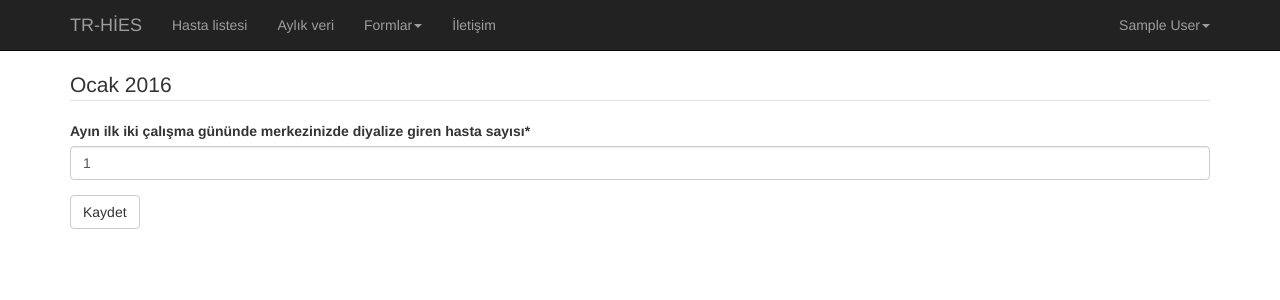
After one commit to shasanoglu/hemosurvey, a Django app: page /aylikveri/ in a window 1280 px wide. The commit adds this page. Shown: the top 300 px of the page. Run offline with Django 3.2, Linux system fonts and the light colour scheme; a user stored in the database is signed in; tables that the repository leaves empty hold one stand-in row (values such as "Sample post"); some libraries are stand-ins or nearby versions.

Commit message:
Aylik veri girisi

```diff
--- a/hasta/forms.py
+++ b/hasta/forms.py
@@ -219,6 +219,9 @@ class OlayForm(forms.ModelForm):
         iv_antibiyotik = cleaned_data.get("iv_antibiyotik")
         kan_kulturunde_ureme = cleaned_data.get("kan_kulturunde_ureme")
 
+        if not olay_tarihi:
+            return
+
         timedelta = datetime.timedelta(days=21)
         before_olay = olay_tarihi - timedelta
         after_olay = olay_tarihi + timedelta
--- a/hasta/templates/hasta/view_olay.html
+++ b/hasta/templates/hasta/view_olay.html
@@ -7,6 +7,12 @@
 {% endblock %}
 
 {% block content %}
+    {% if olay_form.errors %}
+        <div class="alert alert-danger" role="alert">
+            <strong>Kaydedilemedi.</strong> Lütfen hataları düzeltin.
+        </div>
+    {% endif %}
+
     <div class="page-header">
         <h1>
             Diyaliz Olayı Ekranı
--- a/hemosurvey/urls.py
+++ b/hemosurvey/urls.py
@@ -15,7 +15,7 @@ Including another URLconf
 """
 from django.conf.urls import include, url
 from django.contrib import admin
-from home.views import home,ContactView
+from home.views import home,ContactView, aylik_veri
 from django.contrib.auth.views import login,logout,password_change,password_change_done
 
 #Admin sayfasi basliklari:
@@ -29,5 +29,6 @@ urlpatterns = [
     url(r'^changepassword$',password_change,{'post_change_redirect':'passwordChanged'},name="changePassword"),
     url(r'^passwordchanged$',password_change_done,name="passwordChanged"),
     url(r'^hasta/',include('hasta.urls')),
-    url(r'^iletisim/', ContactView.as_view(), name='contact')
+    url(r'^iletisim/', ContactView.as_view(), name='contact'),
+    url(r'^aylikveri/',aylik_veri,name='aylik_veri'),
 ]
--- /dev/null
+++ b/home/forms.py
@@ -0,0 +1,40 @@
+from django import forms
+from crispy_forms.helper import FormHelper
+from crispy_forms.layout import Layout, Fieldset, Div, Field, HTML
+
+from.models import AylikVeri
+
+class AylikVeriHelper(FormHelper):
+    def __init__(self, *args, **kwargs):
+        super(AylikVeriHelper, self).__init__(*args, **kwargs)
+        self.form_tag = False
+        #self.helper.form_class = 'form-inline'
+        #self.helper.field_template = 'bootstrap3/layout/inline_field.html'
+        self.layout=Layout(
+            Fieldset(
+                '{{ form.instance }}',
+                'ilk_iki_gun',
+            )
+        )
+        self.render_required_fields = True
+
+class AylikVeriForm(forms.ModelForm):
+    def __init__(self, *args, **kwargs):
+        super(AylikVeriForm, self).__init__(*args, **kwargs)
+        self.helper = FormHelper()
+        self.helper.form_tag = False
+        self.render_required_fields = True
+        #self.helper.form_class = 'form-inline'
+        #self.helper.field_template = 'bootstrap3/layout/inline_field.html'
+        self.helper.layout=Layout(
+            Fieldset(
+                '{}'.format(self.instance),
+                'ilk_iki_gun',
+            )
+        )
+
+    class Meta:
+        model = AylikVeri
+        fields = [
+            'ilk_iki_gun',
+        ]
--- a/home/models.py
+++ b/home/models.py
@@ -1,11 +1,42 @@
 from django.db import models
 from django.contrib.auth.models import User
 from django.db.models.signals import post_save
+import datetime
 
 class Merkez(models.Model):
     def __str__(self):
         return self.isim
     isim = models.CharField(max_length=60,unique=True)
+
+    #Calisma baslamadan bir onceki ay
+    VERI_BEFORE_START_YEAR = 2016
+    VERI_BEFORE_START_MONTH = 3
+
+    def create_missing_month_data(self):
+        if self.aylikveri_set.exists():
+            max_year = self.aylikveri_set.all().aggregate(models.Max('yil'))['yil__max']
+            max_month = self.aylikveri_set.filter(yil=max_year).aggregate(models.Max('ay'))['ay__max']
+        else:
+            max_year = self.VERI_BEFORE_START_YEAR
+            max_month = self.VERI_BEFORE_START_MONTH
+
+        cur_month = datetime.date.today().month
+        cur_year = datetime.date.today().year
+
+        if max_year < cur_year or max_month < cur_month:
+            while not (max_month == cur_month and max_year == cur_year):
+                #calc next month
+                if max_month == 12:
+                    max_month == 1
+                    max_year = max_year + 1
+                else:
+                    max_month = max_month + 1
+
+                AylikVeri.objects.create(merkez=self, ay=max_month, yil=max_year)
+
+    def get_missing_aylik_veri(self):
+        self.create_missing_month_data()
+        return self.aylikveri_set.filter(isUpdated=False)
 
     class Meta:
         verbose_name_plural = "merkezler"
@@ -23,3 +54,32 @@ class Profil(models.Model):
 #
 #
 # post_save.connect(save_user_callback,sender=User)
+
+class AylikVeri(models.Model):
+    def __str__(self):
+        return "{} {}".format(self.verbose_ay(),self.yil)
+    AY_CHOICES = (
+        (1,'Ocak'),
+        (2,'Şubat'),
+        (3,'Mart'),
+        (4,'Nisan'),
+        (5,'Mayıs'),
+        (6,'Haziran'),
+        (7,'Temmuz'),
+        (8,'Ağustos'),
+        (9,'Eylül'),
+        (10,'Ekim'),
+        (11,'Kasım'),
+        (12,'Aralık'),
+    )
+
+    YIL_CHOICES = [(r,r) for r in range(2016,2020)]
+
+    merkez = models.ForeignKey(Merkez,editable=False)
+    isUpdated = models.BooleanField(editable=False,default=False)
+    ay = models.PositiveSmallIntegerField('Ay',choices=AY_CHOICES,editable=False)
+    yil = models.PositiveSmallIntegerField('Yıl',choices=YIL_CHOICES,editable=False)
+    ilk_iki_gun = models.PositiveSmallIntegerField('Ayın ilk iki çalışma gününde merkezinizde diyalize giren hasta sayısı',default=0)
+
+    def verbose_ay(self):
+        return dict(self.AY_CHOICES)[self.ay]
--- /dev/null
+++ b/home/templates/home/aylikveri.html
@@ -0,0 +1,18 @@
+{% extends "base.html" %}
+{% load crispy_forms_tags %}
+
+{% block content %}
+
+    <form method="post" action="">
+        {# crispy aylik_veri_form_set aylik_veri_form_set_helper #}
+
+        {{ aylik_veri_form_set.management_form|crispy }}
+        {% for form in aylik_veri_form_set %}
+            {{ form.id }}
+            {% crispy form %}
+        {% endfor %}
+
+        <button type="submit" class="btn btn-default">Kaydet</button>
+    </form>
+
+{% endblock %}
--- a/home/views.py
+++ b/home/views.py
@@ -1,10 +1,43 @@
-from django.shortcuts import render
+from django.shortcuts import render,redirect
 from django.contrib.auth.forms import AuthenticationForm
-# Create your views here.
+from django.views.generic.base import TemplateView
+from django.contrib.auth.decorators import login_required
+from django.forms import modelformset_factory
+from.forms import AylikVeriForm, AylikVeriHelper
+from.models import AylikVeri
+from crispy_forms.helper import FormHelper
+
 def home(request):
     auth_form = AuthenticationForm()
-    return render(request,"home/home.html",{"auth_form":auth_form,})
-from django.views.generic.base import TemplateView
+    if request.user.is_authenticated():
+        eksik_aylik_veri = request.user.profil.merkez.get_missing_aylik_veri()
+    else:
+        eksik_aylik_veri = None
+    return render(request,"home/home.html",{"auth_form":auth_form,'eksik_aylik_veri':eksik_aylik_veri})
+
 
 class ContactView(TemplateView):
     template_name = 'home/contact.html'
+
+@login_required
+def aylik_veri(request):
+    merkez = request.user.profil.merkez
+
+    AylikVeriFormSet = modelformset_factory(AylikVeri,form=AylikVeriForm,extra=0)
+
+
+    if request.method=='POST':
+        aylik_veri_form_set = AylikVeriFormSet(request.POST,queryset=merkez.aylikveri_set.all())
+        if aylik_veri_form_set.is_valid():
+            instances = aylik_veri_form_set.save(commit=False)
+            for instance in instances:
+                instance.isUpdated = True
+                instance.save()
+            return redirect('home')
+
+    else:
+        aylik_veri_form_set = AylikVeriFormSet(queryset=merkez.aylikveri_set.all())
+
+    aylik_veri_form_set_helper = AylikVeriHelper
+
+    return render(request,'home/aylikveri.html',{'aylik_veri_form_set':aylik_veri_form_set,'aylik_veri_form_set_helper':aylik_veri_form_set_helper})
--- a/templates/base.html
+++ b/templates/base.html
@@ -51,6 +51,7 @@
           <ul class="nav navbar-nav">
               {% if user.is_authenticated %}
                   <li><a href="{% url 'hasta_list' %}">Hasta listesi</a></li>
+                  <li><a href="{% url 'aylik_veri' %}">Aylık veri</a></li>
                   <li class="dropdown">
                     <a href="#" class="dropdown-toggle" data-toggle="dropdown" role="button" aria-haspopup="true" aria-expanded="false">Formlar<span class="caret"></span></a>
                     <ul class="dropdown-menu">
```
Also changed, not shown: hasta/templates/hasta/add_hasta.html (+12 -3 lines), hasta/templates/hasta/create_olay.html (+10 -3 lines), home/admin.py (+11 -2 lines), home/templates/home/home.html (+16 -1 lines), home/migrations/0004_aylikveri.py (added).
